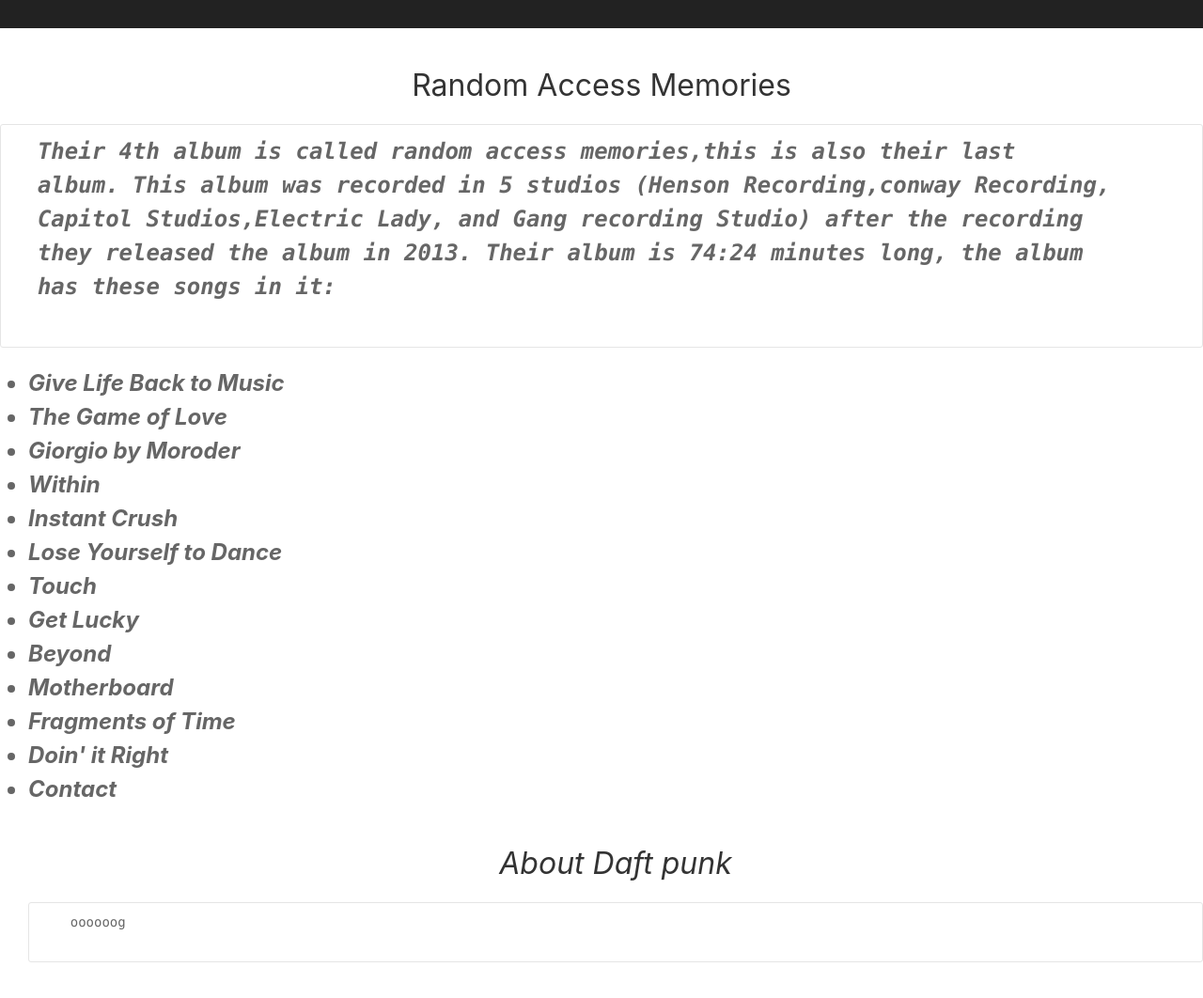
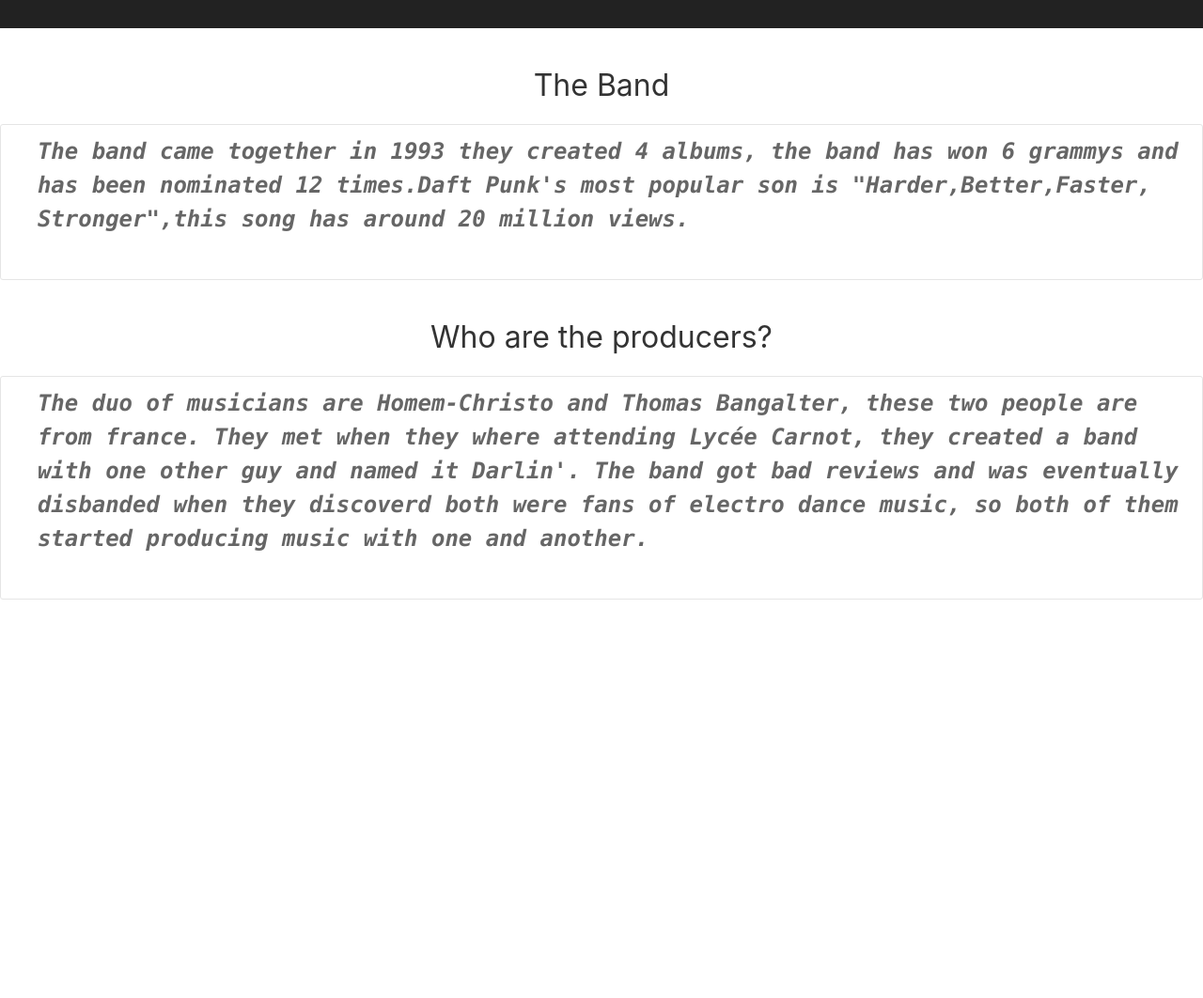
Before and after one commit to AndrewEshraghi/MusicTech-PDJ, a plain HTML site: page Daft.html in a window 1280 px wide. Shown: the part 200-1262 px from the top of the page at 94% size. After the commit the page ends 858 px from the top, so only its background shows below. Drawn offline with nearby package versions, Linux system fonts and the light colour scheme.

Commit message:
Update Daft.html

```diff
--- a/Daft.html
+++ b/Daft.html
@@ -8,8 +8,7 @@
   </head>
 
   <body>
-    <a class="uk-button uk-button-primary" href="#target" uk-scroll>Scroll down</a>
-    <a class="uk-button uk-button-primary"  href="Daft.html">About daft Punk</a>
+    <a class="uk-button uk-button-primary"  href="Index.html">Home</a>
       <div>
       <div>
           <div class="uk-tile uk-tile-secondary uk-padding-large">
@@ -23,33 +22,20 @@
     <!-- UIkit JS -->
     <script src="https://cdn.jsdelivr.net/npm/uikit@3.6.20/dist/js/uikit.min.js"></script>
     <script src="https://cdn.jsdelivr.net/npm/uikit@3.6.20/dist/js/uikit-icons.min.js"></script>
-      <h2 class="uk-text-center uk-text-emphasis">Random Access Memories</h2>
+      <h2 class="uk-text-center uk-text-emphasis">The Band</h2>
   <pre class="uk-text-bolder uk-text-large uk-text-italic">
-  Their 4th album is called random access memories,this is also their last
-  album. This album was recorded in 5 studios (Henson Recording,conway Recording,
-  Capitol Studios,Electric Lady, and Gang recording Studio) after the recording
-  they released the album in 2013. Their album is 74:24 minutes long, the album
-  has these songs in it:
+  The band came together in 1993 they created 4 albums, the band has won 6 grammys and
+  has been nominated 12 times.Daft Punk's most popular son is "Harder,Better,Faster,
+  Stronger",this song has around 20 million views.
   </pre>
-  <ul class="uk-text-bolder uk-text-large uk-text-italic uk-text-">
-    <li>Give Life Back to Music</li>
-    <li>The Game of Love</li>
-    <li>Giorgio by Moroder</li>
-    <li>Within</li>
-    <li>Instant Crush</li>
-    <li>Lose Yourself to Dance</li>
-    <li>Touch</li>
-    <li>Get Lucky</li>
-    <li>Beyond</li>
-    <li>Motherboard</li>
-    <li>Fragments of Time</li>
-    <li>Doin' it Right</li>
-    <li>Contact</li>
-  <h2 class="uk-text-center uk-text-emphasis">About Daft punk</h2>
-    <pre>
-    oooooog
-    </pre>
-     <h2 class="uk-text-center uk-text-emphasis"></h2>
-   </body>
+  <h2 class="uk-text-center uk-text-emphasis">Who are the producers?</h2>
+  <pre class="uk-text-bolder uk-text-large uk-text-italic">
+  The duo of musicians are Homem-Christo and Thomas Bangalter, these two people are
+  from france. They met when they where attending Lycée Carnot, they created a band
+  with one other guy and named it Darlin'. The band got bad reviews and was eventually
+  disbanded when they discoverd both were fans of electro dance music, so both of them
+  started producing music with one and another.
+  </pre>
+  </body
 
 </html>
```
